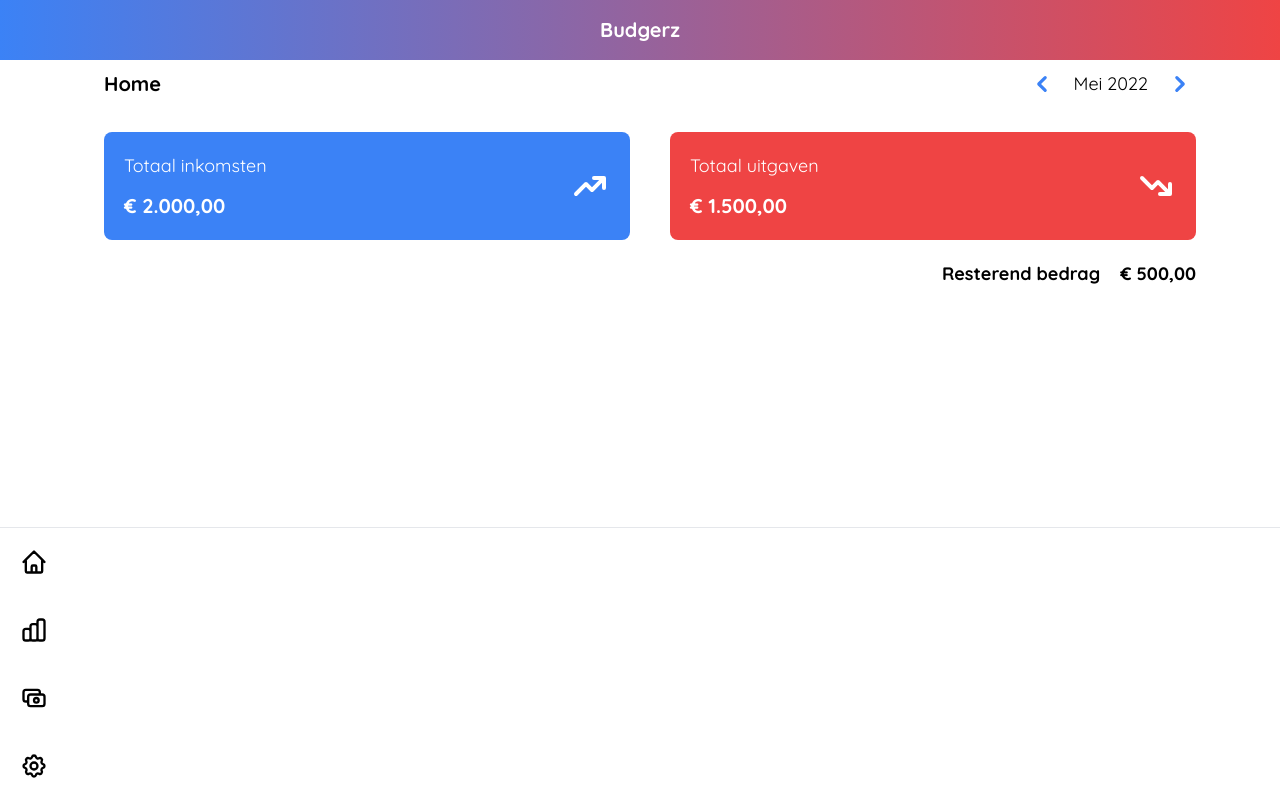
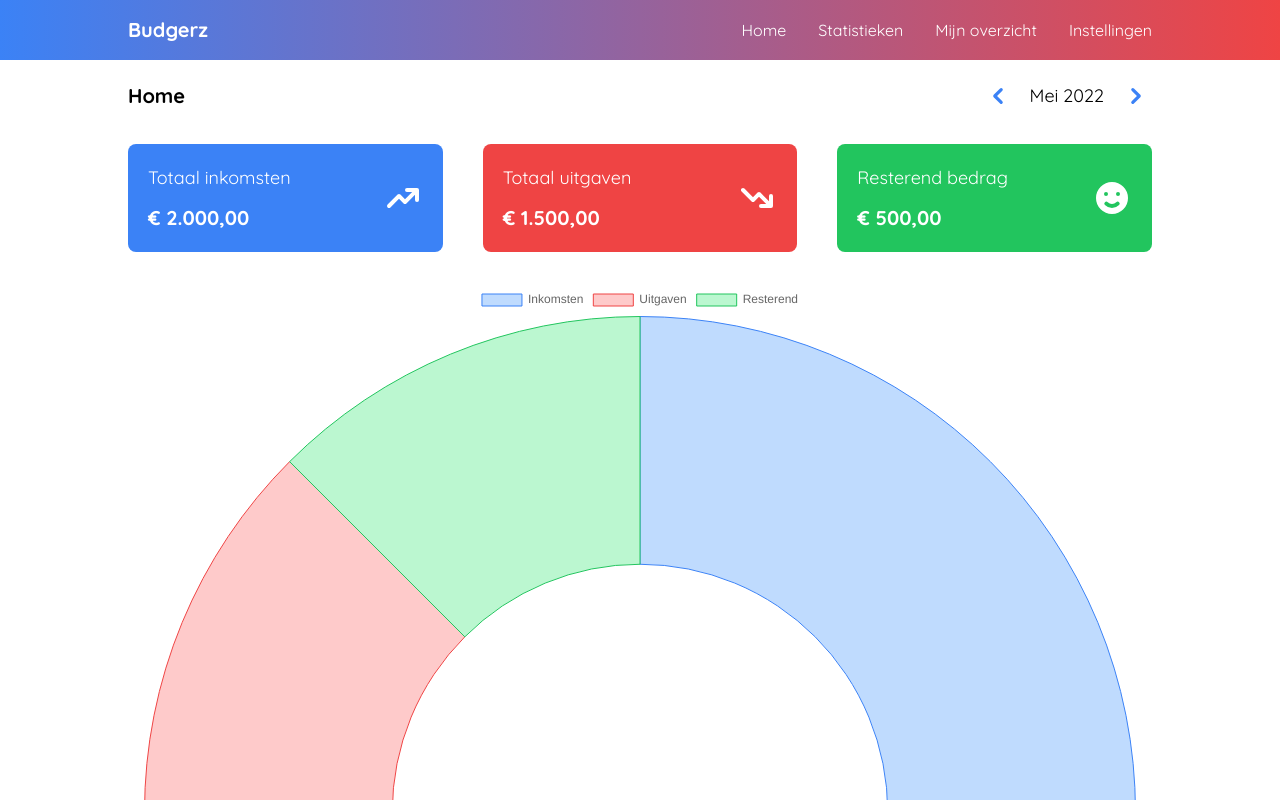
Before and after one commit to Rgerard96/Finance-Manager---Budgerz, a Next.js app: page / in a window 1280 px wide. Shown: the top 800 px of the page. Built offline with nearby package versions, Linux system fonts and the light colour scheme.

Commit message:
update homepage

```diff
--- a/components/Header.js
+++ b/components/Header.js
@@ -1,9 +1,28 @@
 import React from 'react';
+import Link from 'next/link';
 
 export default function Header() {
   return (
-    <div className='text-center fixed top-0 left-0 right-0 bg-gradient-to-r from-blue-500  to-red-500 py-4 standalone:pt-11 text-white font-bold text-xl standalone:h-20'>
-      Budgerz
+    <div className='fixed top-0 left-0 right-0 bg-gradient-to-r from-blue-500  to-red-500 py-4 standalone:pt-11 text-white standalone:h-20'>
+      <div className='max-w-5xl flex items-center justify-center sm:justify-between mx-auto'>
+        <div className='font-bold text-xl'>Budgerz</div>
+        <div className='hidden sm:block'>
+          <ul className='flex space-x-8 '>
+            <Link href='/'>
+              <li className='cursor-pointer'>Home</li>
+            </Link>
+            <Link href='/statistieken'>
+              <li className='cursor-pointer'>Statistieken</li>
+            </Link>
+            <Link href='/mijnoverzicht'>
+              <li className='cursor-pointer'>Mijn overzicht</li>
+            </Link>
+            <Link href='/instellingen'>
+              <li className='cursor-pointer'>Instellingen</li>
+            </Link>
+          </ul>
+        </div>
+      </div>
     </div>
   );
 }
--- a/components/MenuBar.js
+++ b/components/MenuBar.js
@@ -16,9 +16,8 @@ export default function MenuBar() {
   console.log(path);
 
   return (
-    <div className='fixed sm:static bg-white left-0 bottom-0 right-0 px-5 pt-5 sm:p-0 pb-5 standalone:pb-7'>
       <div
-        className={`fixed left-0 bottom-0 right-0 border-t bg-white p-5 standalone:pb-10 sm:flex-col items-center sm:items-start justify-around sm:justify-start sm:space-y-10 ${
+        className={`fixed sm:hidden left-0 bottom-0 right-0 border-t bg-white p-5 standalone:pb-10 sm:flex-col items-center sm:items-start justify-around sm:justify-start sm:space-y-10 ${
           router.pathname === '/inloggen'
             ? 'hidden'
             : router.pathname === '/registreren'
@@ -27,12 +26,12 @@ export default function MenuBar() {
         }`}
       >
         <Link href='/'>
-          <div className='flex space-x-3 items-center hover:text-blue-500'>
+          <div className='flex space-x-3 items-center'>
             <HomeIcon className='w-7' />
           </div>
         </Link>
         <Link href='/statistieken'>
-          <div className='flex space-x-3 items-center hover:text-blue-500'>
+          <div className='flex space-x-3 items-center'>
             <ChartBarIcon className='w-7' />
           </div>
         </Link>
@@ -40,16 +39,15 @@ export default function MenuBar() {
           <PlusIcon className='w-7 text-white' />
         </div>
         <Link href='/mijnoverzicht'>
-          <div className='flex space-x-3 items-center hover:text-blue-500'>
+          <div className='flex space-x-3 items-center'>
             <CashIcon className='w-7' />
           </div>
         </Link>
         <Link href='/instellingen'>
-          <div className='flex space-x-3 items-center hover:text-blue-500'>
+          <div className='flex space-x-3 items-center'>
             <CogIcon className='w-7' />
           </div>
         </Link>
       </div>
-    </div>
   );
 }
--- a/package.json
+++ b/package.json
@@ -11,11 +11,13 @@
   "dependencies": {
     "@heroicons/react": "^1.0.6",
     "@next-auth/mongodb-adapter": "^1.0.3",
+    "chart.js": "^3.8.0",
     "mongodb": "^4.6.0",
     "mongoose": "^6.3.4",
     "next": "12.1.6",
     "next-auth": "^4.3.4",
     "react": "18.1.0",
+    "react-chartjs-2": "^4.1.0",
     "react-dom": "18.1.0"
   },
   "devDependencies": {
--- a/pages/_app.js
+++ b/pages/_app.js
@@ -171,12 +171,11 @@ function MyApp({ Component, pageProps: { session, ...pageProps } }) {
           />
         </Head>
         <Header />
-        <div className='flex-1 flex flex-col sm:flex-row container mx-auto max-w-6xl p-5 mt-12 standalone:mt-20'>
-          <main className='flex-1 sm:order-2 sm:ml-5 mb-20 sm:mb-0'>
-            <Component {...pageProps} />
-          </main>
-          <MenuBar />
-        </div>
+
+        <main className='mt-16 pb-24 sm:mt-20 standalone:mt-20 container mx-auto max-w-5xl p-5 sm:p-0'>
+          <Component {...pageProps} />
+        </main>
+        <MenuBar />
       </div>
     </SessionProvider>
   );
--- a/pages/index.js
+++ b/pages/index.js
@@ -3,9 +3,12 @@ import { useRouter } from 'next/router';
 import {
   ChevronLeftIcon,
   ChevronRightIcon,
+  EmojiHappyIcon,
   TrendingDownIcon,
   TrendingUpIcon,
 } from '@heroicons/react/solid';
+import { Chart as ChartJS, ArcElement, Tooltip, Legend } from 'chart.js';
+import { Doughnut } from 'react-chartjs-2';
 
 export default function Home() {
   const router = useRouter();
@@ -41,13 +44,34 @@ export default function Home() {
               </div>
               <TrendingDownIcon className='w-10' />
             </div>
+            <div className='bg-green-500 rounded-lg p-5 flex-1 cursor-pointer flex justify-between items-center'>
+              <div className='space-y-3'>
+                <h3 className='text-lg'>Resterend bedrag</h3>
+                <p className='font-bold text-xl'>&euro; 500,00</p>
+              </div>
+              <EmojiHappyIcon className='w-10' />
+            </div>
           </div>
-          <div className='flex items-center justify-between sm:justify-end sm: space-x-5 font-bold text-lg'>
-            <p>Resterend bedrag</p>
-            <p>&euro; 500,00 </p>
-          </div>
+        </div>
+        <div>
+          <Doughnut data={data} />
         </div>
       </main>
     </div>
   );
 }
+
+ChartJS.register(ArcElement, Tooltip, Legend);
+
+export const data = {
+  labels: ['Inkomsten', 'Uitgaven', 'Resterend'],
+  datasets: [
+    {
+      label: 'Budget',
+      data: [2000, 1500, 500],
+      backgroundColor: ['#bfdbfe', '#fecaca', '#bbf7d0'],
+      borderColor: ['#3b82f6', '#ef4444', '#22c55e'],
+      borderWidth: 1,
+    },
+  ],
+};
```
Also changed, not shown: 1 other file (tests, documents, lock files or other folders).
